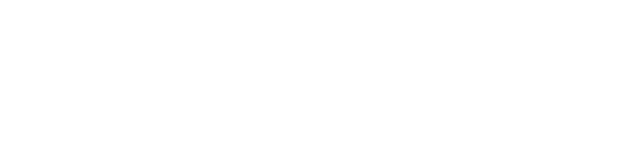
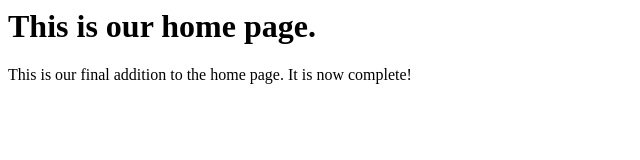
Before and after one commit to Aloeb83/profitable_git_lessons, a plain HTML site: page home_page.html in a window 1280 px wide. Shown: the whole page, without its empty margins (0-640 px from the left). Drawn offline with Linux system fonts and the light colour scheme.

Commit message:
Complete home page.

```diff
--- a/home_page.html
+++ b/home_page.html
@@ -6,6 +6,10 @@
     <title>Home</title>
 </head>
 <body>
+    <h1>This is our home page.</h1>
+    <p>This is our final addition to the home page.
+        It is now complete!
+    </p>
 
 </body>
 </html>
```
